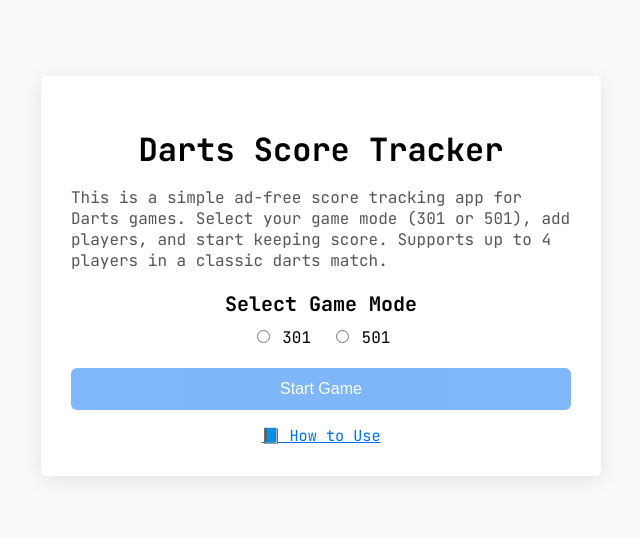
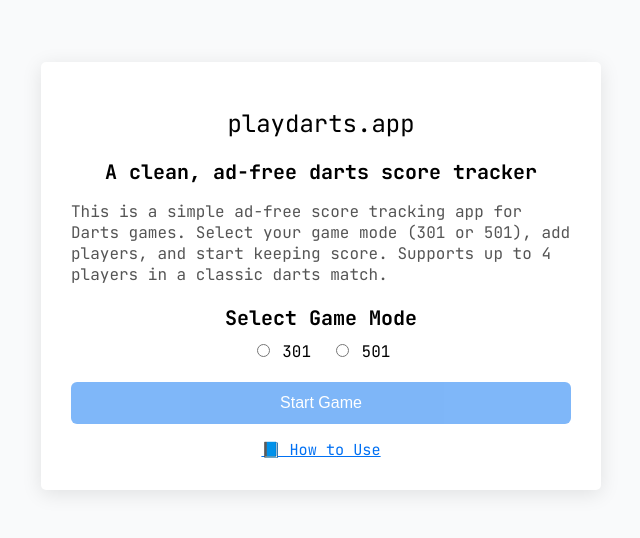
Before and after one commit to homelabdude/playdarts, a Next.js app: page / in a window 1280 px wide. Shown: the part 152-690 px from the top of the page, without its empty margins (319-959 px from the left). Built offline with nearby package versions, Linux system fonts and the light colour scheme.

Commit message:
Update app name

```diff
--- a/src/pages/_document.js
+++ b/src/pages/_document.js
@@ -1,4 +1,4 @@
-import { Html, Head, Main, NextScript } from 'next/document';
+import { Html, Head, Main, NextScript } from "next/document";
 
 export default function Document() {
   return (
@@ -8,6 +8,11 @@
           href="https://fonts.googleapis.com/css2?family=JetBrains+Mono:wght@400;500;700&display=swap"
           rel="stylesheet"
         />
+        <title>Playdarts.app - Darts Score Tracker</title>
+        <meta
+          name="description"
+          content="Track your darts game easily with playdarts.app online score tracker. Supports 301 and 501 modes for up to 4 players."
+        />
       </Head>
       <body>
         <Main />
--- a/src/pages/index.js
+++ b/src/pages/index.js
@@ -1,6 +1,5 @@
 import { useState } from "react";
 import { useRouter } from "next/router";
-import Head from "next/head";
 import Link from "next/link";
 
 export default function Home() {
@@ -36,17 +35,10 @@
   };
 
   return (
-    <>
-      <Head>
-        <title>Darts Score Tracker – Play 301 & 501</title>
-        <meta
-          name="description"
-          content="Track your darts game easily with this simple online score tracker. Supports 301 and 501 modes for up to 4 players."
-        />
-      </Head>
     <div style={styles.container}>
       <div style={styles.card}>
-          <h1 style={styles.heading}>Darts Score Tracker</h1>
+        <h1 style={styles.heading}>playdarts.app</h1>
+        <h2 style={styles.subheading}>A clean, ad-free darts score tracker</h2>
         <p style={styles.description}>
           This is a simple ad-free score tracking app for Darts games. Select
           your game mode (301 or 501), add players, and start keeping score.
@@ -77,9 +69,7 @@
                 <input
                   placeholder={`Player ${idx + 1}`}
                   value={player}
-                    onChange={(e) =>
-                      handlePlayerNameChange(idx, e.target.value)
-                    }
+                  onChange={(e) => handlePlayerNameChange(idx, e.target.value)}
                   style={{ ...styles.input, flex: 1 }}
                 />
                 {players.length > 2 && (
@@ -131,7 +121,6 @@
         </Link>
       </div>
     </div>
-    </>
   );
 }
 
@@ -163,14 +152,15 @@
     textAlign: "center",
   },
   heading: {
-    fontSize: "2rem",
+    fontWeight: "10",
+    fontSize: "1.5rem",
     marginBottom: 10,
   },
   description: {
     fontSize: "1rem",
     color: "#555",
     marginBottom: 20,
-    textAlign: "left"
+    textAlign: "left",
   },
   subheading: {
     fontSize: "1.25rem",
```
Also changed, not shown: src/pages/how-to-use.js (+6 -5 lines). Lines whose indentation alone changed are shown as unchanged.
